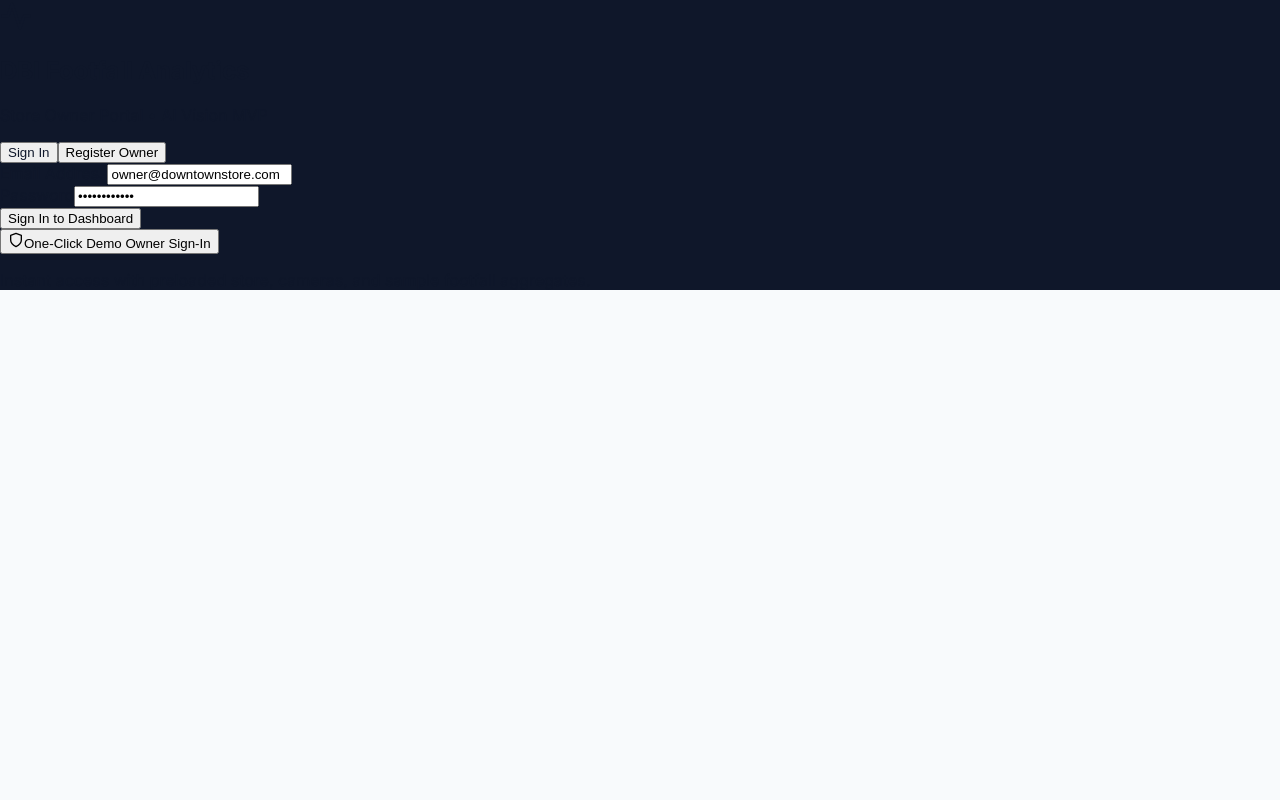
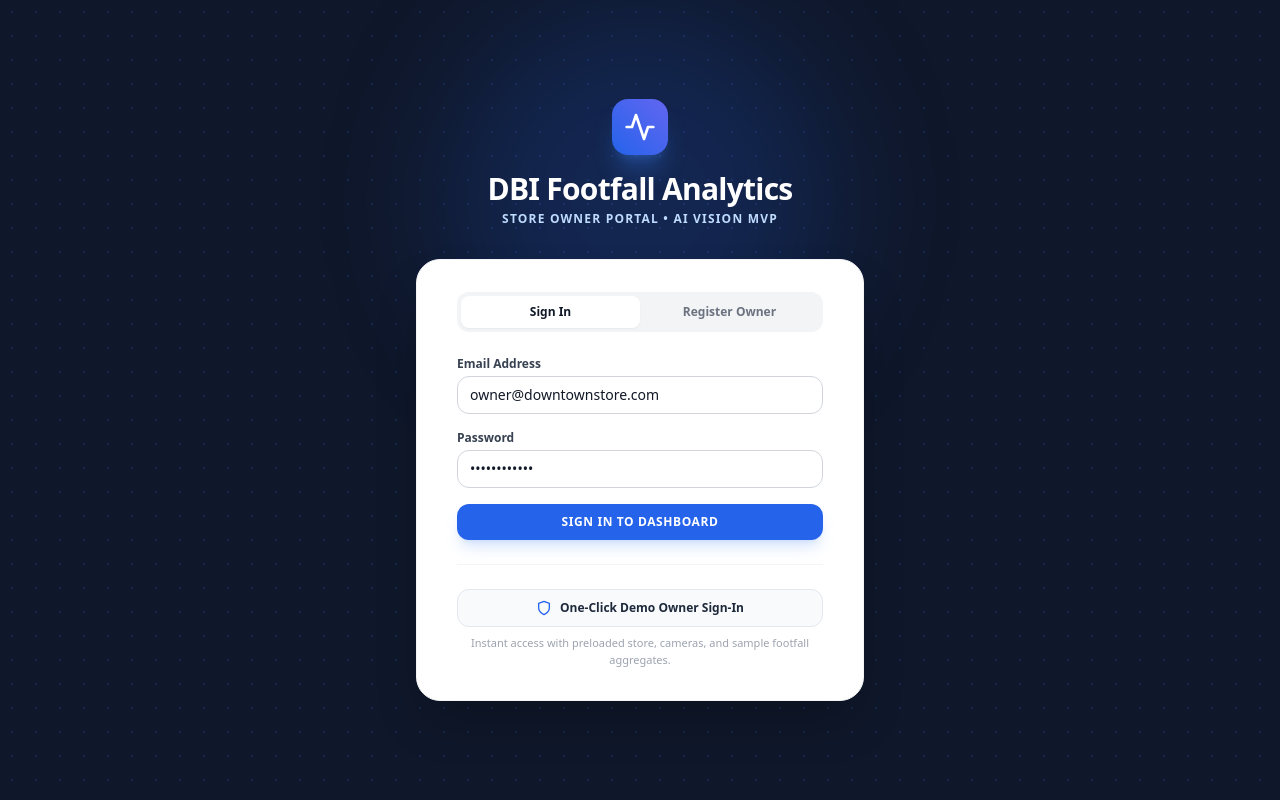
Before and after one commit to digital-book-of-india/footfall-analytics-ai, a React (Vite) app in the folder apps/web-owner/: page / in a window 1280 px wide. Built offline with nearby package versions, Linux system fonts and the light colour scheme; no server answers.

Commit message:
fix(owner-panel): configure Tailwind script and styling in index.html and index.css

```diff
--- a/apps/web-owner/index.html
+++ b/apps/web-owner/index.html
@@ -8,6 +8,7 @@
     <link rel="preconnect" href="https://fonts.googleapis.com">
     <link rel="preconnect" href="https://fonts.gstatic.com" crossorigin>
     <link href="https://fonts.googleapis.com/css2?family=Inter:wght@300;400;500;600;700&display=swap" rel="stylesheet">
+    <script src="https://cdn.tailwindcss.com"></script>
   </head>
   <body class="bg-gray-50 text-gray-900 font-sans antialiased">
     <div id="root"></div>
--- a/apps/web-owner/src/index.css
+++ b/apps/web-owner/src/index.css
@@ -1,10 +1,11 @@
-@tailwind base;
-@tailwind components;
-@tailwind utilities;
-
+/* Base reset and fonts */
 :root {
   font-family: Inter, system-ui, -apple-system, BlinkMacSystemFont, 'Segoe UI', Roboto, Oxygen, Ubuntu, Cantarell, sans-serif;
   color-scheme: light;
+}
+
+*, *::before, *::after {
+  box-sizing: border-box;
 }
 
 body {
@@ -29,9 +30,3 @@ body {
 .animate-fadeIn {
   animation: fadeIn 0.15s ease-out forwards;
 }
-
-/* Fallback utilities if Tailwind CLI is not active */
-.bg-gray-50 { background-color: #f8fafc; }
-.bg-slate-900 { background-color: #0f172a; }
-.text-gray-900 { color: #0f172a; }
-.border-gray-200 { border-color: #e2e8f0; }
```
